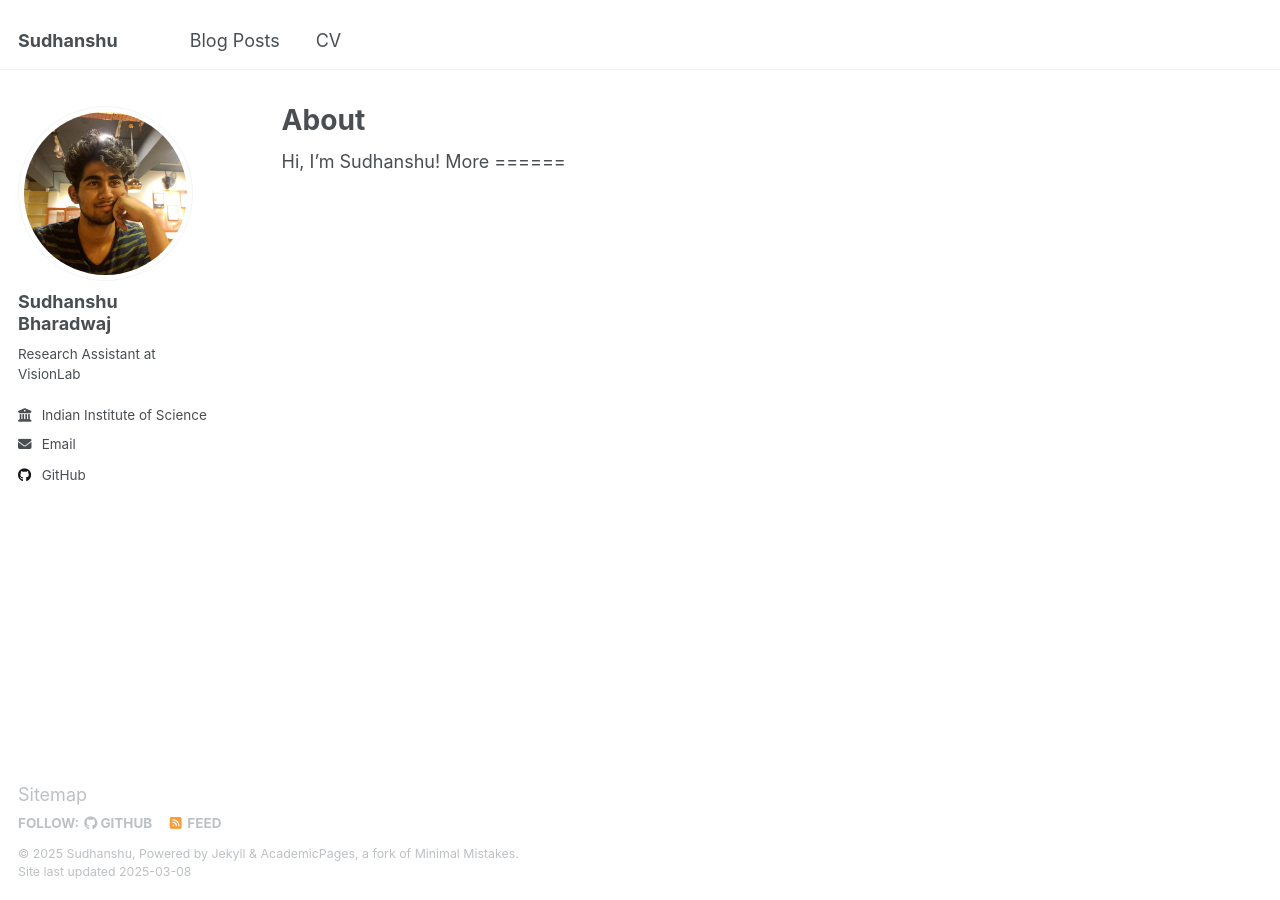
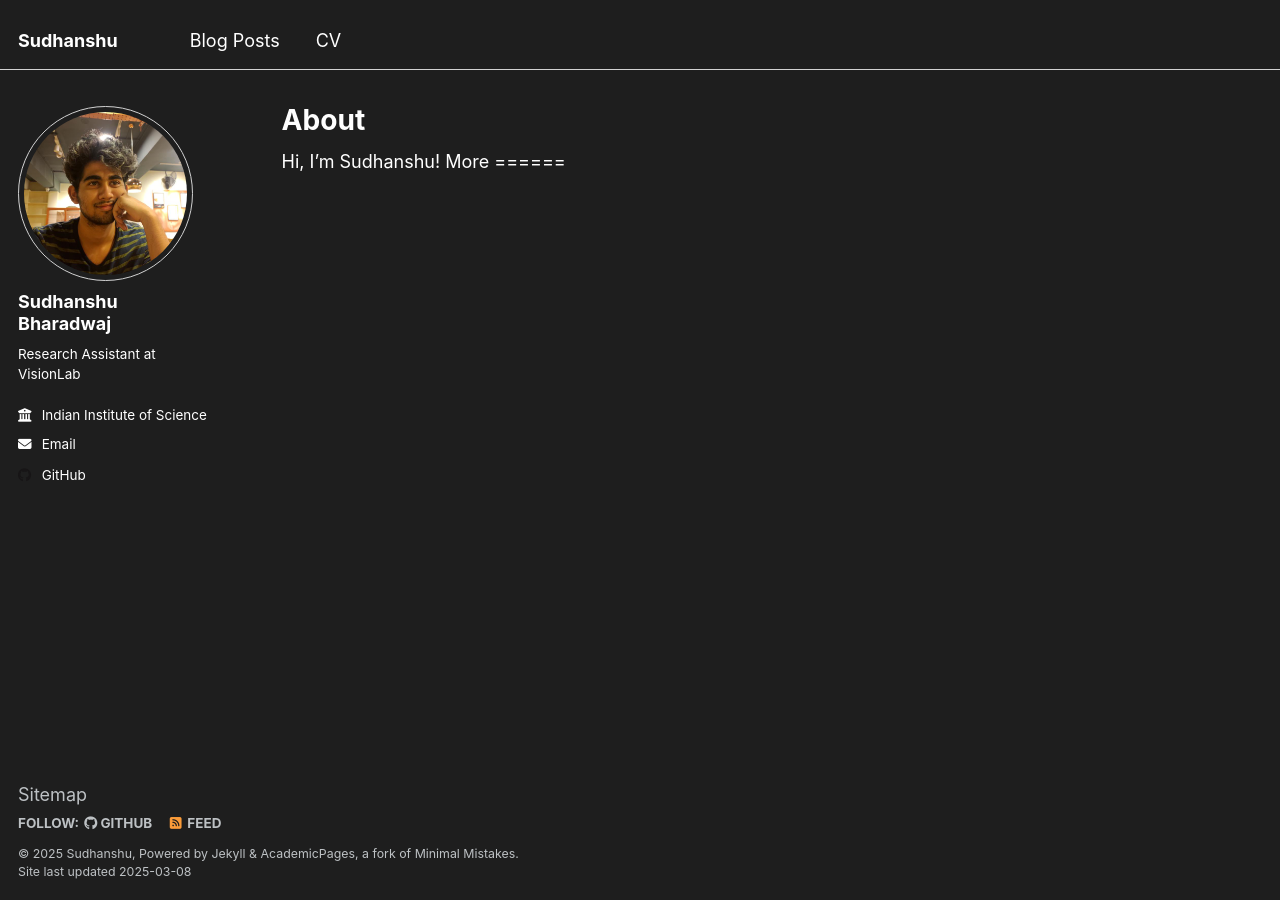
Before and after one commit to Sudhanshu-Sb2002/Sudhanshu-Sb2002.github.io, a Jekyll site: the page built from _pages/about.md, in a window 1280 px wide. Built offline with Jekyll 4.4.1, drawn with Linux system fonts in a browser that asks for light colours.

Commit message:
themehuh

```diff
--- a/_config.yml
+++ b/_config.yml
@@ -8,7 +8,7 @@
 
 # Basic Site Settings
 locale                   : "en-US"
-site_theme               : "default"
+site_theme               : "dark"
 title                    : "Sudhanshu"
 title_separator          : "-"
 name                     : &name "Sudhanshu"
--- a/_data/navigation.yml
+++ b/_data/navigation.yml
@@ -6,6 +6,7 @@
 
 main:
 
+
   - title: "Blog Posts"
     url: /year-archive/
 
--- a/_sass/theme/_dark.scss
+++ b/_sass/theme/_dark.scss
@@ -8,7 +8,7 @@ $dark-gray                  : mix(#000, $gray, 40%);
 $darker-gray                : mix(#000, $gray, 60%);
 $light-gray                 : mix(#fff, $gray, 50%);
 
-$background                 : #474747;
+$background                 : #1e1e1e;
 $background-light           : mix(#fff, $background, 80%);
 $background-lighter         : mix(#fff, $background, 90%);
 $text                       : #ffffff;
```
